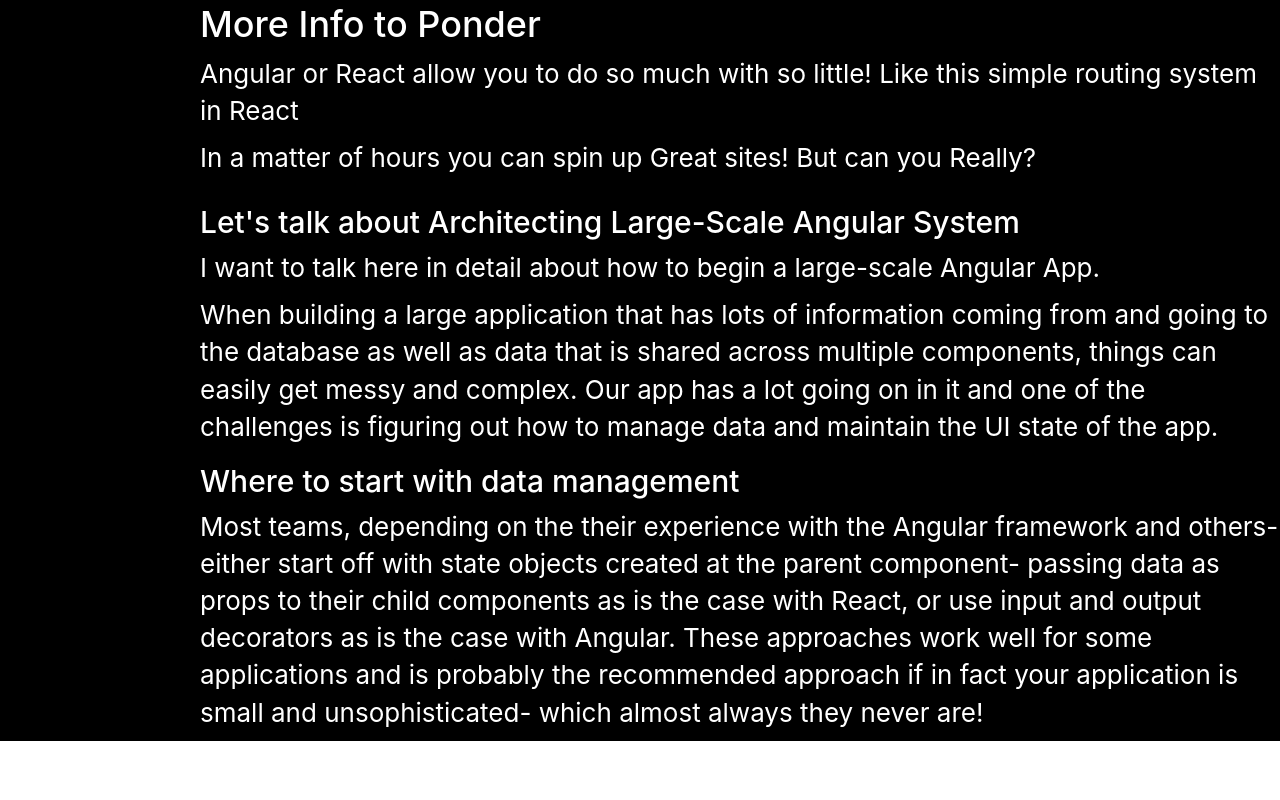
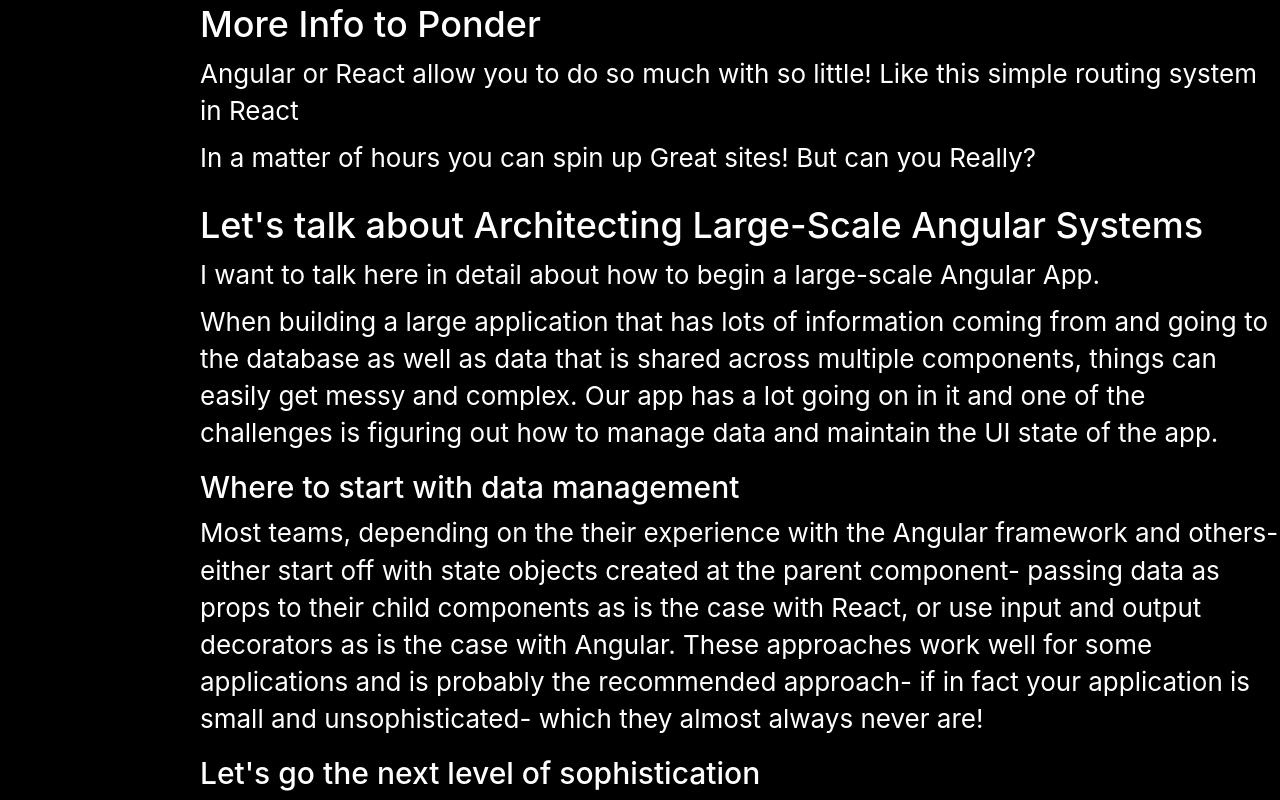
Before and after one commit to kendallmark3/introduction, a React (Create React App) app: page / in a window 1280 px wide. Shown: the part 818-1618 px from the top of the page. Before the commit the page ends 1559 px from the top, so only its background shows below. Built offline with nearby package versions, Linux system fonts and the light colour scheme.

Commit message:
code4change

```diff
--- a/src/App.js
+++ b/src/App.js
@@ -134,7 +134,7 @@
     render() {
       return (
         <div>
-          <h2>Let's talk about Architecting Large-Scale Angular System</h2>
+          <h1>Let's talk about Architecting Large-Scale Angular Systems</h1>
           <p>
           I want to talk here in detail about how to begin a large-scale Angular App.
           </p>
@@ -148,9 +148,10 @@
              either start off with state objects created at the parent component- passing data as props
              to their child components as is the case with React, or use input and output decorators
              as is the case with Angular. These approaches work well for some applications and is probably
-             the recommended approach if in fact your application is small and unsophisticated-
-             which almost always they never are!
+             the recommended approach- if in fact your application is small and unsophisticated-
+             which they almost always never are!
            </p>
+           <h2>Let's go the next level of sophistication</h2>
         </div>
       );
     }
```
